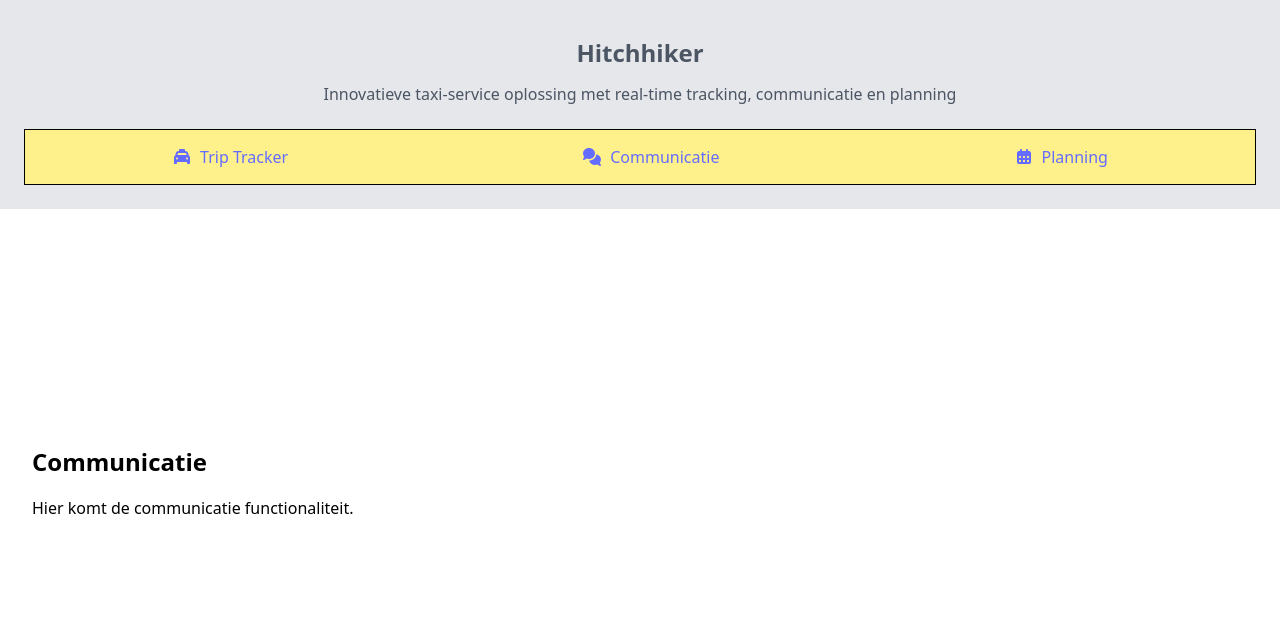
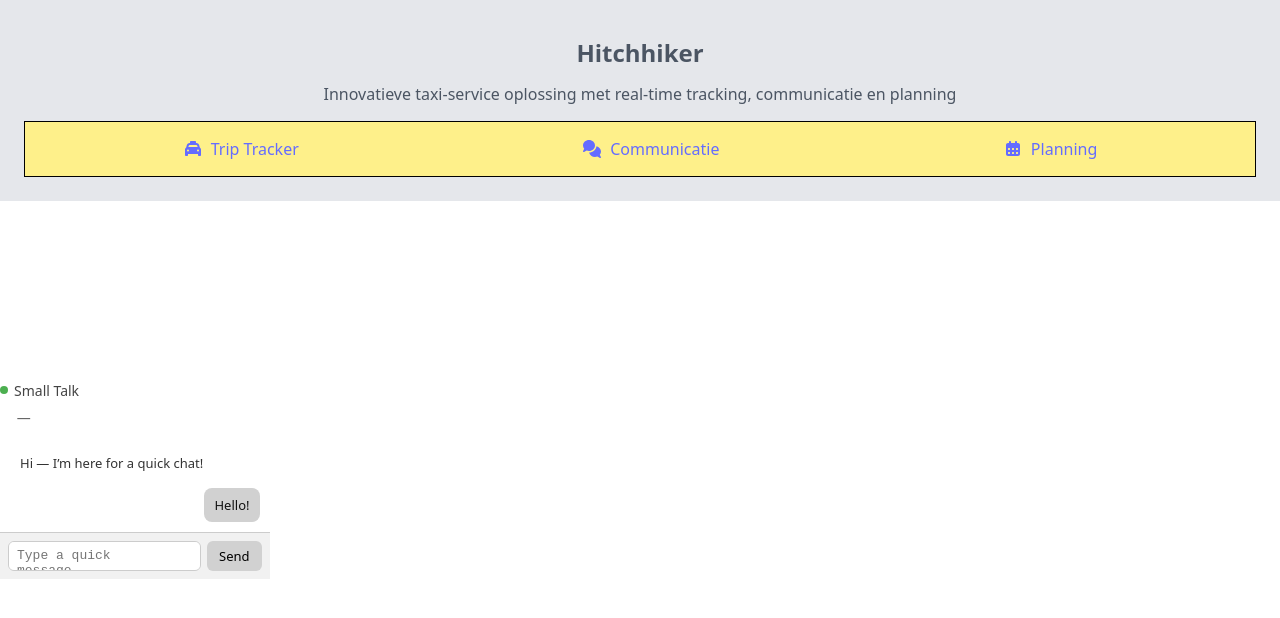
Before and after one commit to JakevdKolk/Hackaton-2-Hitch-tracker, a React (Vite) app in the folder HitchTracker/: page /communicatie in a window 1280 px wide. Shown: the top 618 px of the page. Built offline with nearby package versions, Linux system fonts and the light colour scheme.

Commit message:
I've mad a prograss bar i just a veriable for a timer or something so it can track and I've also made chat communication so user can talk to driver

```diff
--- a/HitchTracker/package.json
+++ b/HitchTracker/package.json
@@ -10,6 +10,7 @@
     "preview": "vite preview"
   },
   "dependencies": {
+    "@fortawesome/fontawesome-free": "^7.1.0",
     "@fortawesome/fontawesome-svg-core": "^7.1.0",
     "@fortawesome/free-solid-svg-icons": "^7.1.0",
     "@fortawesome/react-fontawesome": "^3.0.2",
--- /dev/null
+++ b/HitchTracker/src/components/Bar.css
@@ -0,0 +1,46 @@
+.progress-container {
+  display: flex;
+  flex-direction: column;
+  align-items: flex-start;
+  gap: 8px;
+  font-family: Arial, sans-serif;
+  width: 100%;
+  max-width: 600px;
+  margin: 20px auto;
+}
+
+/* Header layout for icon + title */
+.progress-header {
+  display: flex;
+  align-items: center;
+  gap: 8px;
+}
+
+.progress-icon {
+  color: black; /* or #007bff if you want blue */
+  font-size: 1.5rem;
+}
+
+.progress-bar {
+  height: 24px;
+  background: #b3b3b3;
+  border-radius: 9999px;
+  overflow: hidden;
+  min-width: 60vw;
+  width: 100%;
+  margin: 0 auto; /* centers horizontally */
+}
+
+.progress-fill {
+  height: 100%;
+  background: black;
+  border-radius: 9999px;
+  transition: width 0.4s ease;
+}
+
+.progress-label {
+  align-self: flex-end;
+  font-size: 0.9rem;
+  color: #333;
+  margin-right: 4px;
+}
--- /dev/null
+++ b/HitchTracker/src/components/Bar.tsx
@@ -0,0 +1,44 @@
+import React, { useEffect, useState } from "react";
+import "./Bar.css";
+import { FontAwesomeIcon } from "@fortawesome/react-fontawesome";
+import { faMapLocationDot } from "@fortawesome/free-solid-svg-icons";
+
+function Bar({ max = 100, speed = 50 }) {
+  const [value, setValue] = useState(0);
+
+  useEffect(() => {
+    const interval = setInterval(() => {
+      setValue((prev) => {
+        if (prev >= max) {
+          clearInterval(interval);
+          return max;
+        }
+        return prev + 1;
+      });
+    }, speed);
+
+    return () => clearInterval(interval);
+  }, [max, speed]);
+
+  const percentage = Math.min((value / max) * 100, 12);
+
+  return (
+    <div className="progress-container">
+      <div className="progress-header">
+        <FontAwesomeIcon icon={faMapLocationDot} className="progress-icon" />
+        <h2>Route Voortgang</h2>
+      </div>
+
+      <div className="progress-bar">
+        <div
+          className="progress-fill"
+          style={{ width: `${percentage}%` }}
+        ></div>
+      </div>
+
+      <p className="progress-label">{Math.round(percentage)}%</p>
+    </div>
+  );
+}
+
+export default Bar;
--- a/HitchTracker/src/header.css
+++ b/HitchTracker/src/header.css
@@ -4,7 +4,6 @@ header {
     padding: 1.5rem;
     text-align: center;
     width: calc(100vw - 3.0rem);
-
     position: fixed;
     top: 0;
     left: 0;
@@ -21,12 +20,12 @@ header p {
 }
 
 .options-row {
-    margin-top: 1.5rem;
+    margin-top: 1rem;
     background-color: #fef08a;
     border: 1px solid black;
     display: flex;
     justify-content: space-around;
-    padding: 1rem 0;
+    padding: 1rem ;
 }
 
 .option {
--- a/HitchTracker/src/pages/CommunicatiePage.tsx
+++ b/HitchTracker/src/pages/CommunicatiePage.tsx
@@ -1,8 +1,85 @@
-export default function CommunicatiePage() {
-  return (
-    <div style={{ padding: '2rem' }}>
-      <h2>Communicatie</h2>
-      <p>Hier komt de communicatie functionaliteit.</p>
-    </div>
-  );
+import React, { useState, useRef, useEffect } from "react";
+import "./CommunicatieStyle.css";
+
+
+export default function ChatSquare() {
+const [messages, setMessages] = useState([
+{ id: 1, from: "bot", text: "Hi — I’m here for a quick chat!" },
+{ id: 2, from: "user", text: "Hello!" },
+]);
+const [value, setValue] = useState("");
+const listRef = useRef(null);
+
+
+useEffect(() => {
+if (listRef.current) {
+listRef.current.scrollTop = listRef.current.scrollHeight;
 }
+}, [messages]);
+
+
+function handleSend() {
+const trimmed = value.trim();
+if (!trimmed) return;
+const nextId = messages.length ? messages[messages.length - 1].id + 1 : 1;
+const userMsg = { id: nextId, from: "user", text: trimmed };
+setMessages((m) => [...m, userMsg]);
+setValue("");
+
+
+setTimeout(() => {
+setMessages((m) => [
+...m,
+{ id: nextId + 1, from: "bot", text: `Nice — you said: "${trimmed}"` },
+]);
+}, 600);
+}
+
+
+function handleKeyDown(e) {
+if (e.key === "Enter" && !e.shiftKey) {
+e.preventDefault();
+handleSend();
+}
+}
+
+
+return (
+<div className="chat-container">
+<div className="chat-box">
+<div className="chat-header">
+<div className="chat-header-title">
+<div className="status-dot" />
+<span>Small Talk</span>
+</div>
+<button className="chat-minimize">—</button>
+</div>
+
+
+<div ref={listRef} className="chat-messages">
+{messages.map((m) => (
+<div
+key={m.id}
+className={`chat-message ${m.from === "user" ? "user" : "bot"}`}
+>
+{m.text}
+</div>
+))}
+</div>
+
+
+<div className="chat-input-area">
+<textarea
+value={value}
+onChange={(e) => setValue(e.target.value)}
+onKeyDown={handleKeyDown}
+rows={1}
+placeholder="Type a quick message..."
+className="chat-input"
+/>
+<button onClick={handleSend} className="chat-send">Send</button>
+</div>
+</div>
+</div>
+);
+}
--- /dev/null
+++ b/HitchTracker/src/pages/CommunicatieStyle.css
@@ -0,0 +1,109 @@
+
+
+}
+
+
+.chat-header {
+display: flex;
+justify-content: space-between;
+align-items: center;
+padding: 8px 12px;
+background-color: #e0e0e0;
+border-bottom: 1px solid #ccc;
+}
+
+
+.chat-header-title {
+display: flex;
+align-items: center;
+gap: 6px;
+font-size: 14px;
+font-weight: 500;
+color: #444;
+}
+
+
+.status-dot {
+width: 8px;
+height: 8px;
+border-radius: 50%;
+background-color: #4caf50;
+}
+
+
+.chat-minimize {
+background: none;
+border: none;
+font-size: 14px;
+color: #666;
+cursor: pointer;
+}
+
+
+.chat-messages {
+flex: 1;
+padding: 10px;
+overflow-y: auto;
+display: flex;
+flex-direction: column;
+gap: 8px;
+}
+
+
+.chat-message {
+max-width: 75%;
+padding: 8px 10px;
+border-radius: 8px;
+font-size: 13px;
+line-height: 1.4;
+word-break: break-word;
+}
+
+
+.chat-message.bot {
+background-color: #fff;
+color: #333;
+align-self: flex-start;
+}
+
+
+.chat-message.user {
+background-color: #d1d1d1;
+color: #111;
+align-self: flex-end;
+}
+
+
+.chat-input-area {
+display: flex;
+padding: 8px;
+border-top: 1px solid #ccc;
+background-color: #f1f1f1;
+}
+
+
+.chat-input {
+flex: 1;
+resize: none;
+padding: 6px 8px;
+font-size: 13px;
+border: 1px solid #ccc;
+border-radius: 6px;
+outline: none;
+}
+
+
+.chat-send {
+margin-left: 6px;
+padding: 6px 12px;
+background-color: #d1d1d1;
+border: none;
+border-radius: 6px;
+cursor: pointer;
+font-size: 13px;
+}
+
+
+.chat-send:hover {
+background-color: #bfbfbf;
+}
--- a/HitchTracker/src/pages/TripTrackerPage.tsx
+++ b/HitchTracker/src/pages/TripTrackerPage.tsx
@@ -1,8 +1,15 @@
+import React from "react";
+import Bar from "../components/Bar"; // make sure the path is correct
+import "./TripTrackerStyle.css";
+
 export default function TripTrackerPage() {
   return (
-    <div style={{ padding: '2rem' }}>
+    <div style={{ padding: "2rem" }}>
       <h2>Trip Tracker</h2>
       <p>Hier komt de Trip Tracker functionaliteit.</p>
+
+      {/* Add your progress bar here */}
+      <Bar/>
     </div>
   );
 }
```
Also changed, not shown: HitchTracker/src/pages/TripTrackerStyle.css (added), 1 other file (tests, documents, lock files or other folders).
